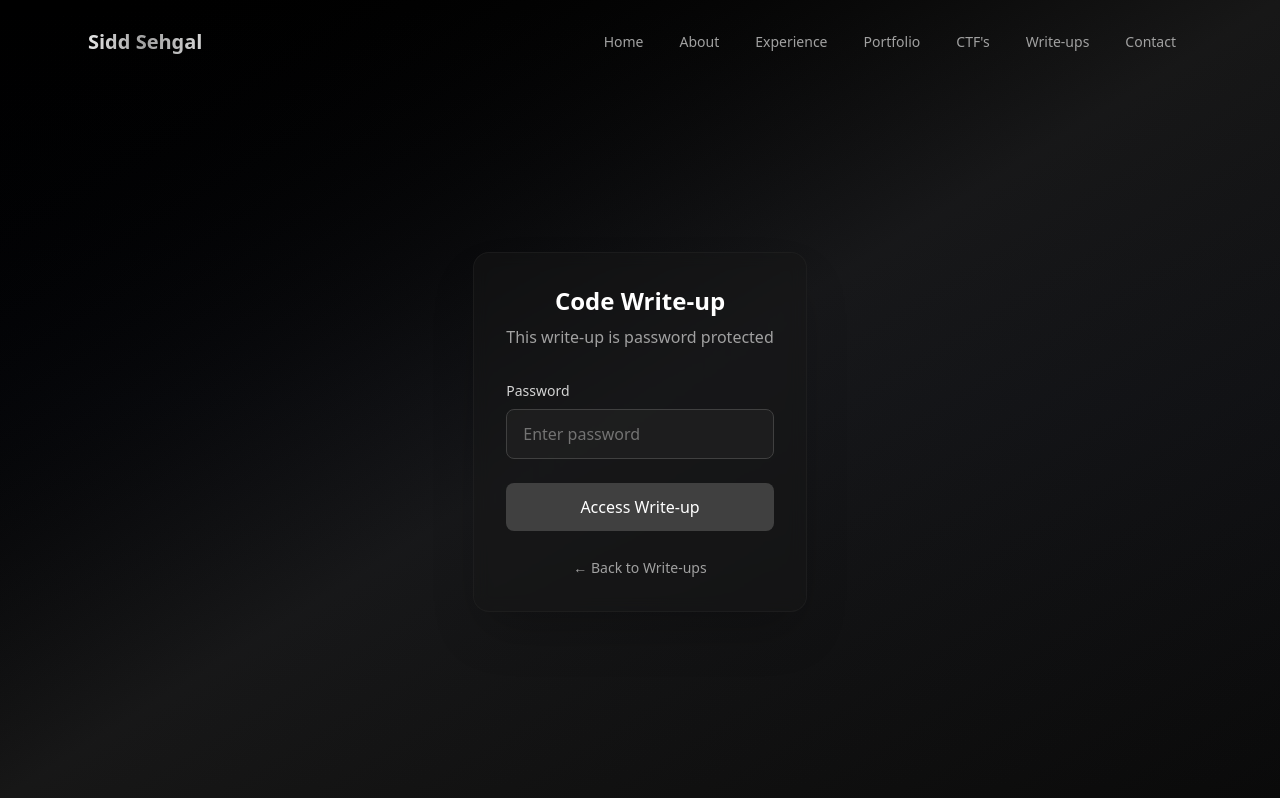
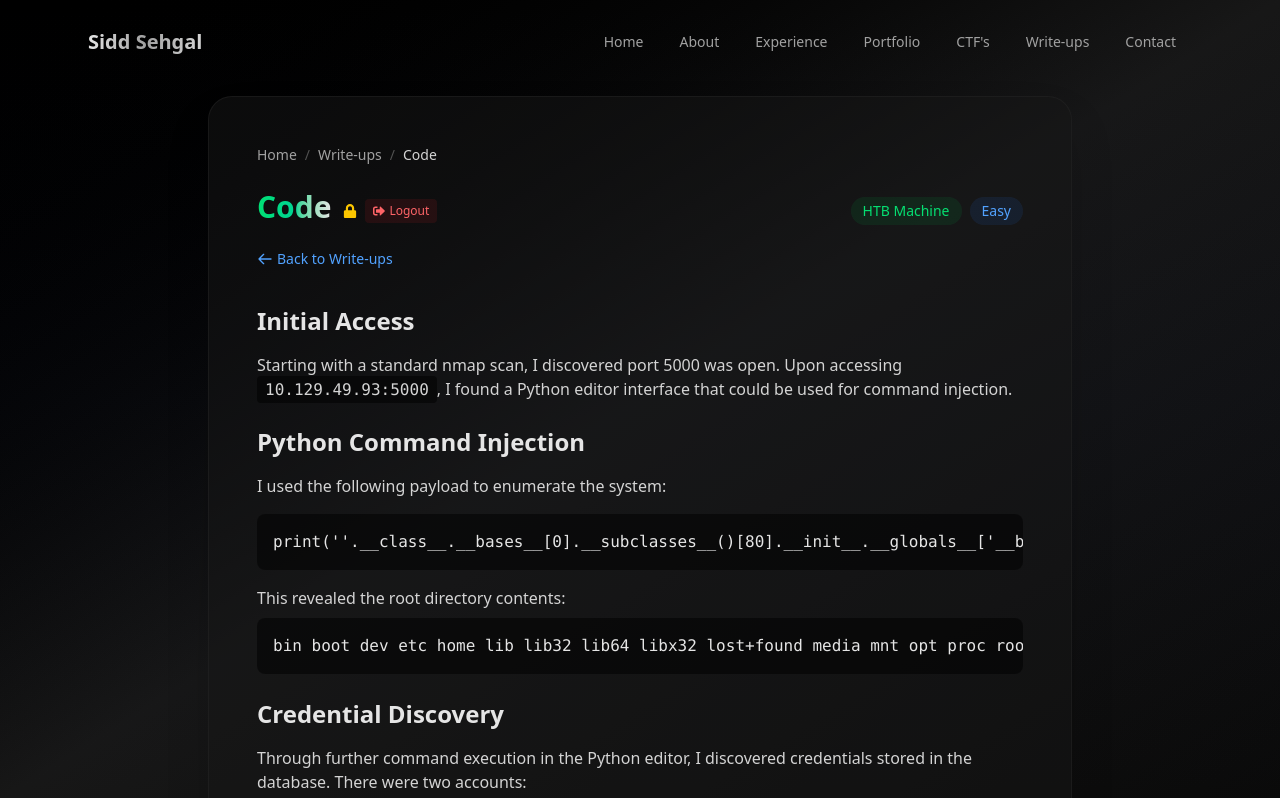
Before and after one commit to SiddDevCS/Sidd-Website, a Next.js app: page /writeups/code in a window 1280 px wide. Shown: the top 798 px of the page. Built offline with nearby package versions, Linux system fonts and the light colour scheme.

Commit message:
Code write-up made public, machine retired

```diff
--- a/app/components/PasswordProtection.tsx
+++ b/app/components/PasswordProtection.tsx
@@ -12,7 +12,6 @@ interface PasswordProtectionProps {
 // Secure password hashes (using SHA-256 of the passwords)
 const PROTECTED_WRITEUPS: Record<string, string> = {
   'nocturnal': '09db7bb2533aed0610cd00949232b569314c04aa9f2bd9829d6ce99b27d75c52', // Hash of "SiddPwnedNocturnal"
-  'code': '4d592bdf5f2513c56024fecf571fb9011563106c38f467491d9bdfb119f4a989', // Hash of "SiddPwnedCode"
   'outbound': '95a7040b0cf01bc45f0762c789d508b82a1e3167b67d1b6ce26d1ac0fc15b972', // Hash of "SiddPwnedOutbound"
 };
 
--- a/app/components/ProtectedWriteUp.tsx
+++ b/app/components/ProtectedWriteUp.tsx
@@ -9,7 +9,7 @@ interface ProtectedWriteUpProps {
   children: React.ReactNode;
 }
 
-const PROTECTED_SLUGS = ['nocturnal', 'code', 'outbound'];
+const PROTECTED_SLUGS = ['nocturnal', 'outbound'];
 
 export default function ProtectedWriteUp({ slug, title, children }: ProtectedWriteUpProps) {
   const [isAuthenticated, setIsAuthenticated] = useState(false);
--- a/app/writeups/page.tsx
+++ b/app/writeups/page.tsx
@@ -16,7 +16,7 @@ export const metadata: Metadata = {
 
 export default function WriteUps() {
   const writeups = getAllWriteUps();
-  const protectedSlugs = ['nocturnal', 'code', 'outbound'];
+  const protectedSlugs = ['nocturnal', 'outbound'];
 
   return (
     <section className="w-full max-w-4xl mx-auto flex flex-col items-center pt-16 pb-16 animate-fadeInUp px-4">
```
